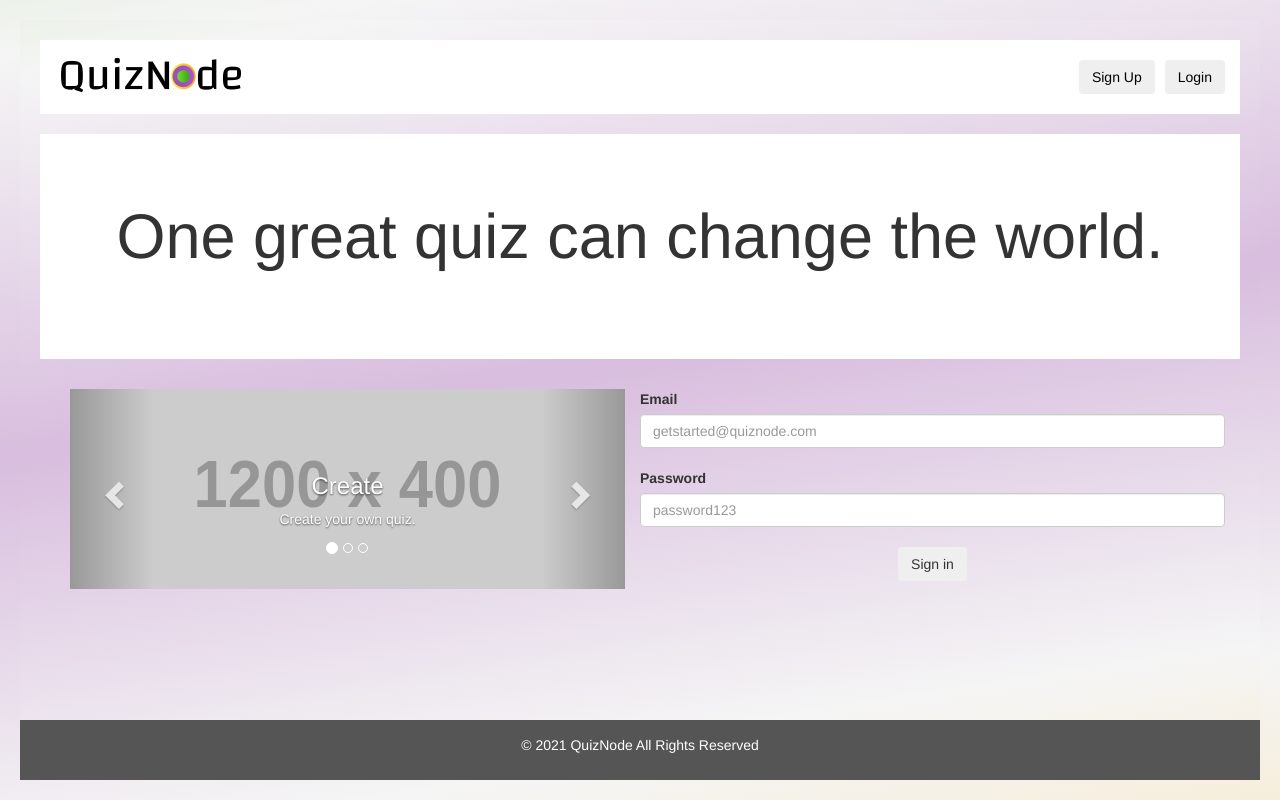
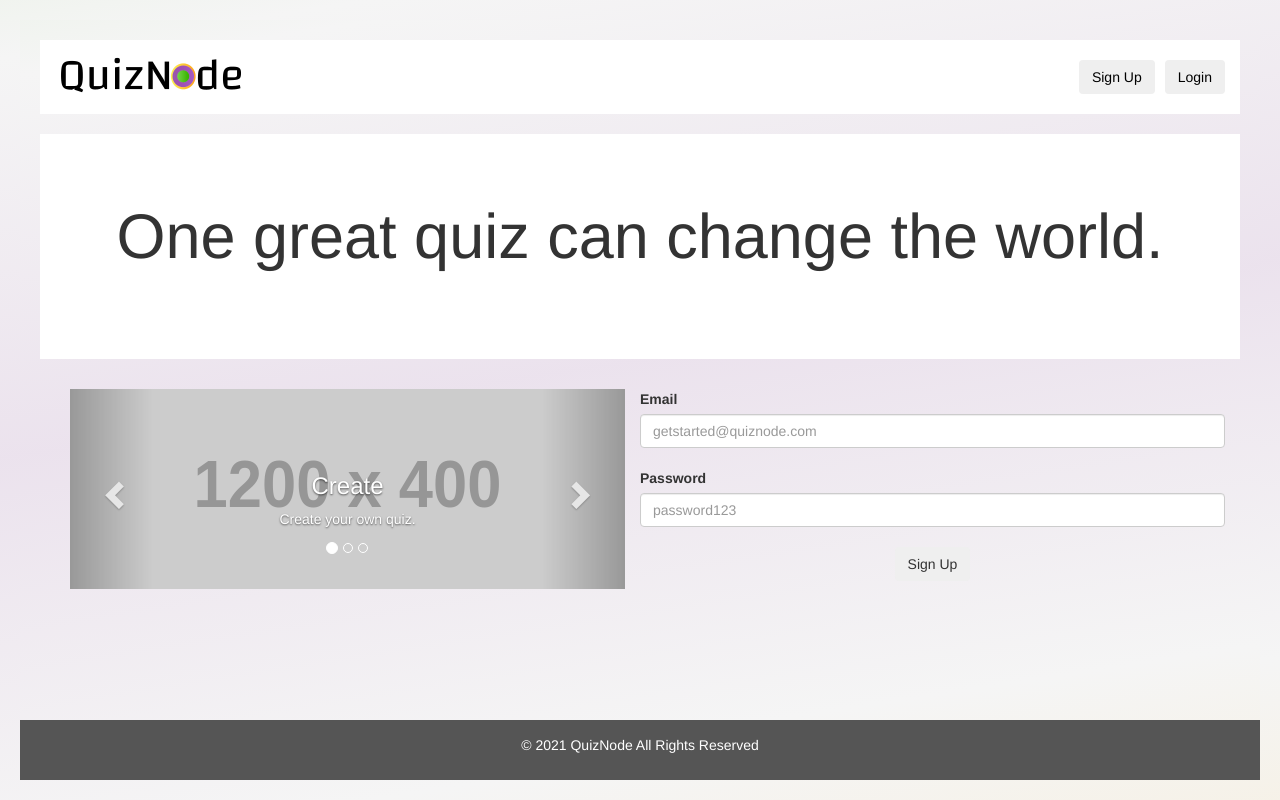
Before and after one commit to SergioAlmazan/Project-2, a Node server app: page / in a window 1280 px wide. Run offline with Node 20, Linux system fonts and the light colour scheme; grey boxes labelled with a size stand in for pictures from a placeholder-image service; some libraries are stand-ins or nearby versions.

Commit message:
button update

```diff
--- a/public/css/style.css
+++ b/public/css/style.css
@@ -5,7 +5,7 @@ html, body {
     margin:0;
     height:100%;
     position: relative;
-    background-image: linear-gradient(to bottom right, rgb(83,193,31, 0.4), whitesmoke, rgb(150,61,170, 0.3), whitesmoke, rgb(254,196,63, 0.4));
+    background-image: linear-gradient(to bottom right, rgb(83,193,31, 0.2), whitesmoke, rgb(150,61,170, 0.1), whitesmoke, rgb(254,196,63, 0.2));
     background-size: 400%;
     animation: bg-animation 20s infinite alternate;
 }
--- a/views/index.handlebars
+++ b/views/index.handlebars
@@ -98,7 +98,7 @@
   </div>
   </div>
   <div class="col-12">
-    <button type="submit" class="btn btn-secondary signinbtn">Sign in</button>
+    <button type="submit" class="btn btn-secondary signinbtn">Sign Up</button>
   </div>
 </form>
     </div>
```
